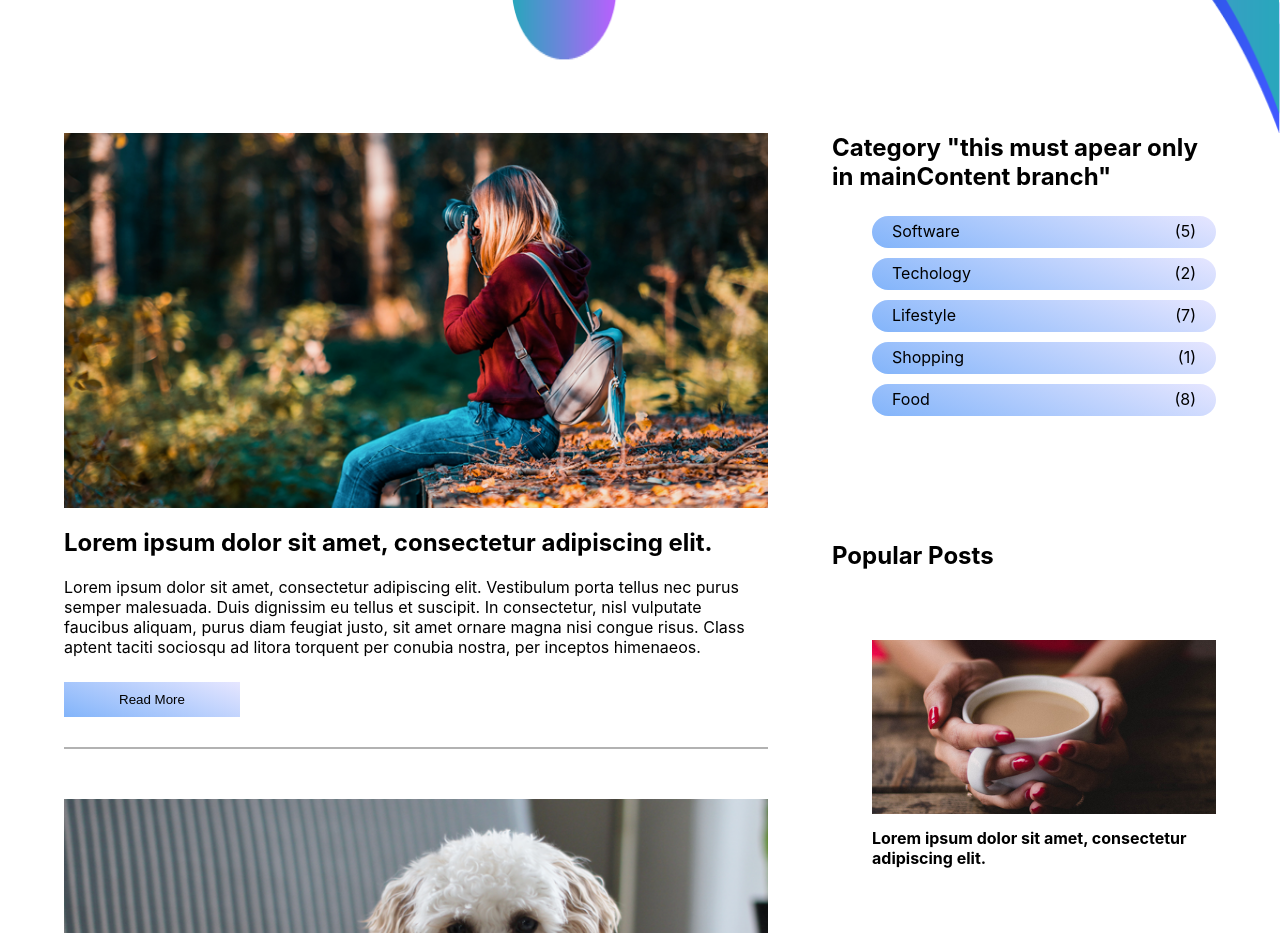
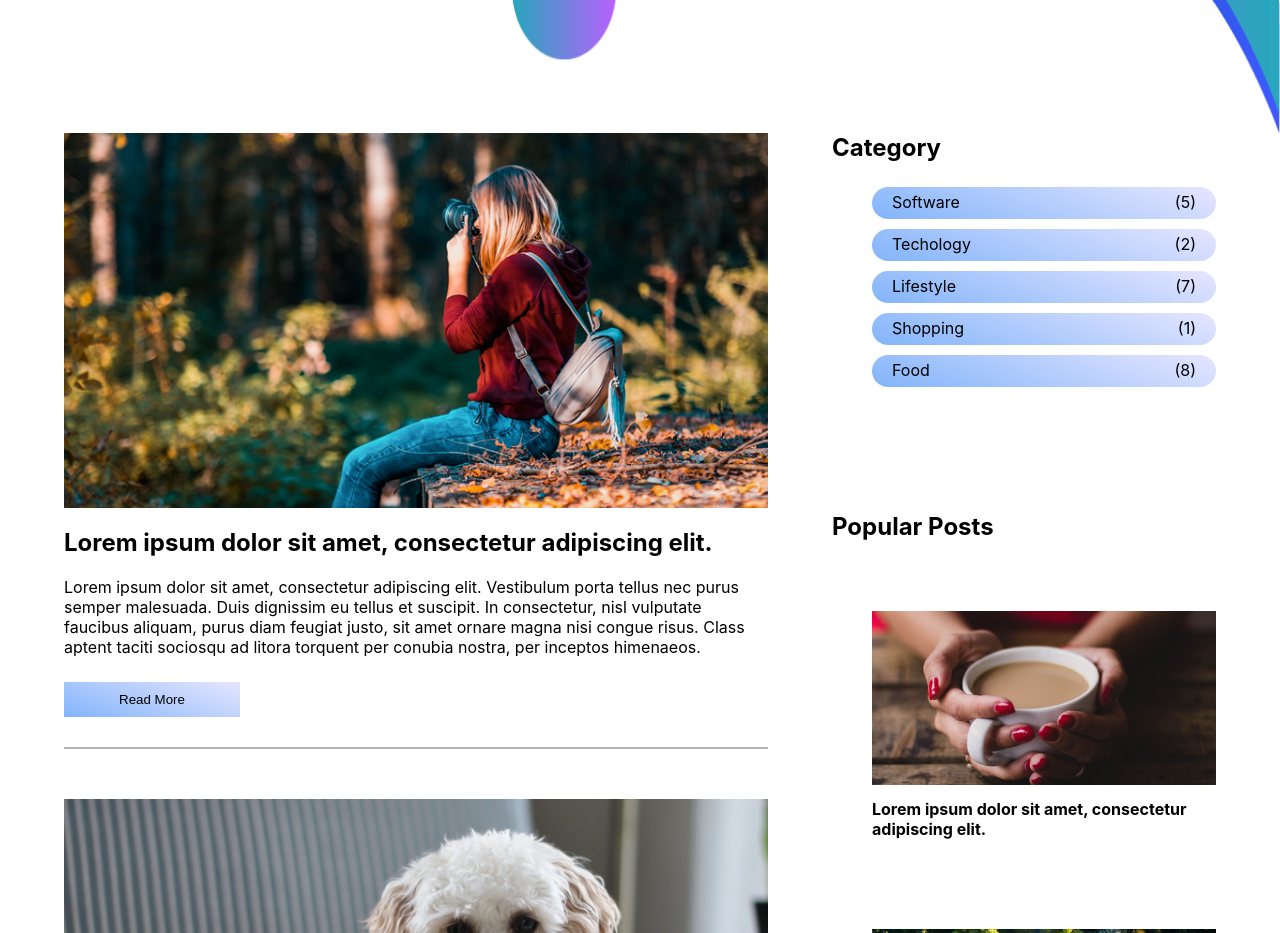
Before and after one commit to Leonardo2606/Blooger, a React (Create React App) app: page / in a window 1280 px wide. Shown: the part 1720-2653 px from the top of the page. Built offline with nearby package versions, Linux system fonts and the light colour scheme.

Commit message:
alterando o titulo das categorias, e tirando minhas duvidas sobre branch

```diff
--- a/src/components/MainContent.jsx
+++ b/src/components/MainContent.jsx
@@ -48,7 +48,7 @@ const MainContent = () => {
                 })}
             </MainPosts>
             <SideBar>
-                <GenericTitle>Category "this must apear only in mainContent branch"</GenericTitle>
+                <GenericTitle>Category</GenericTitle>
                 <SideBarList>
                     {categories.map((obj, index ) => {
                         return (
```
